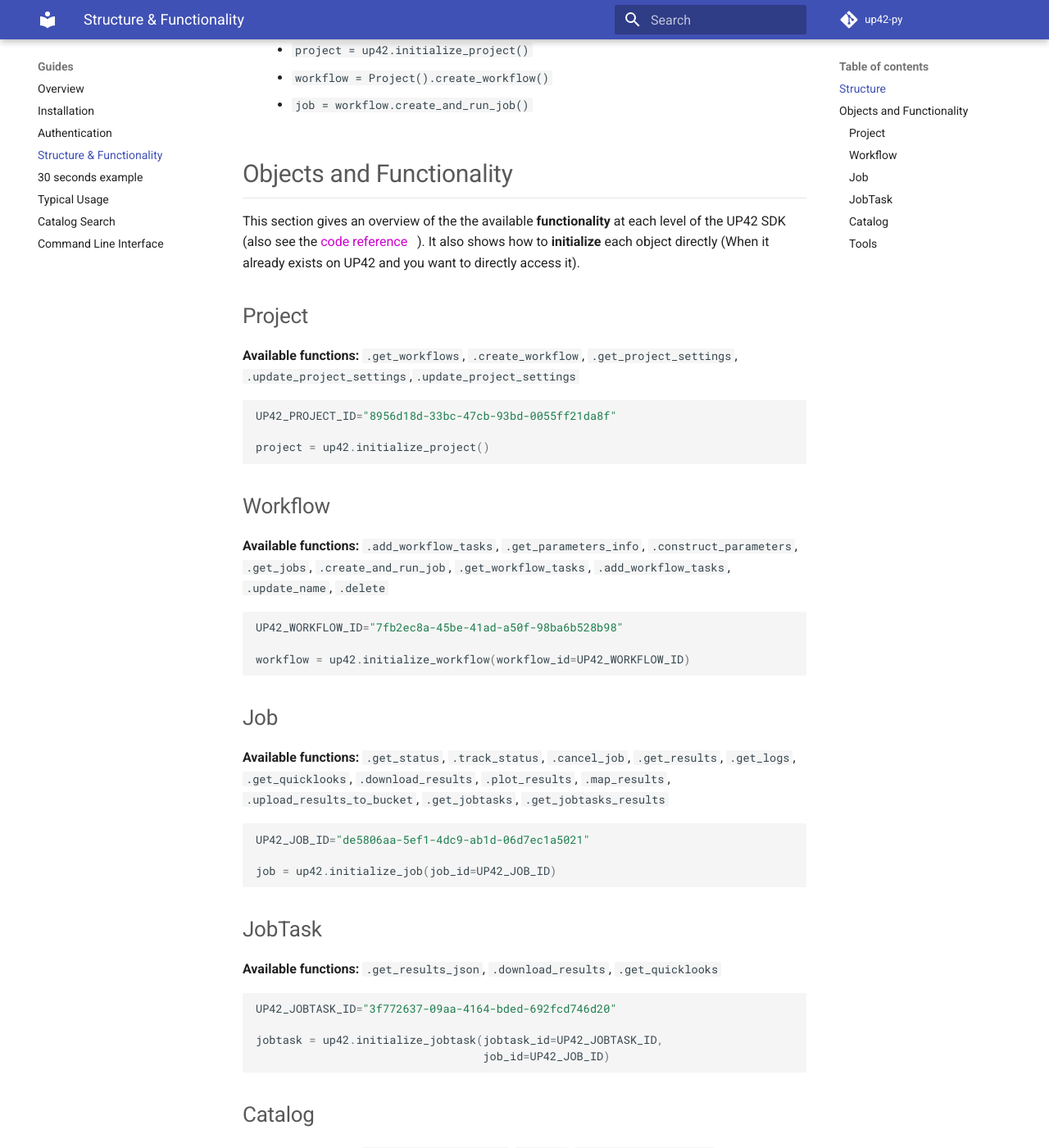
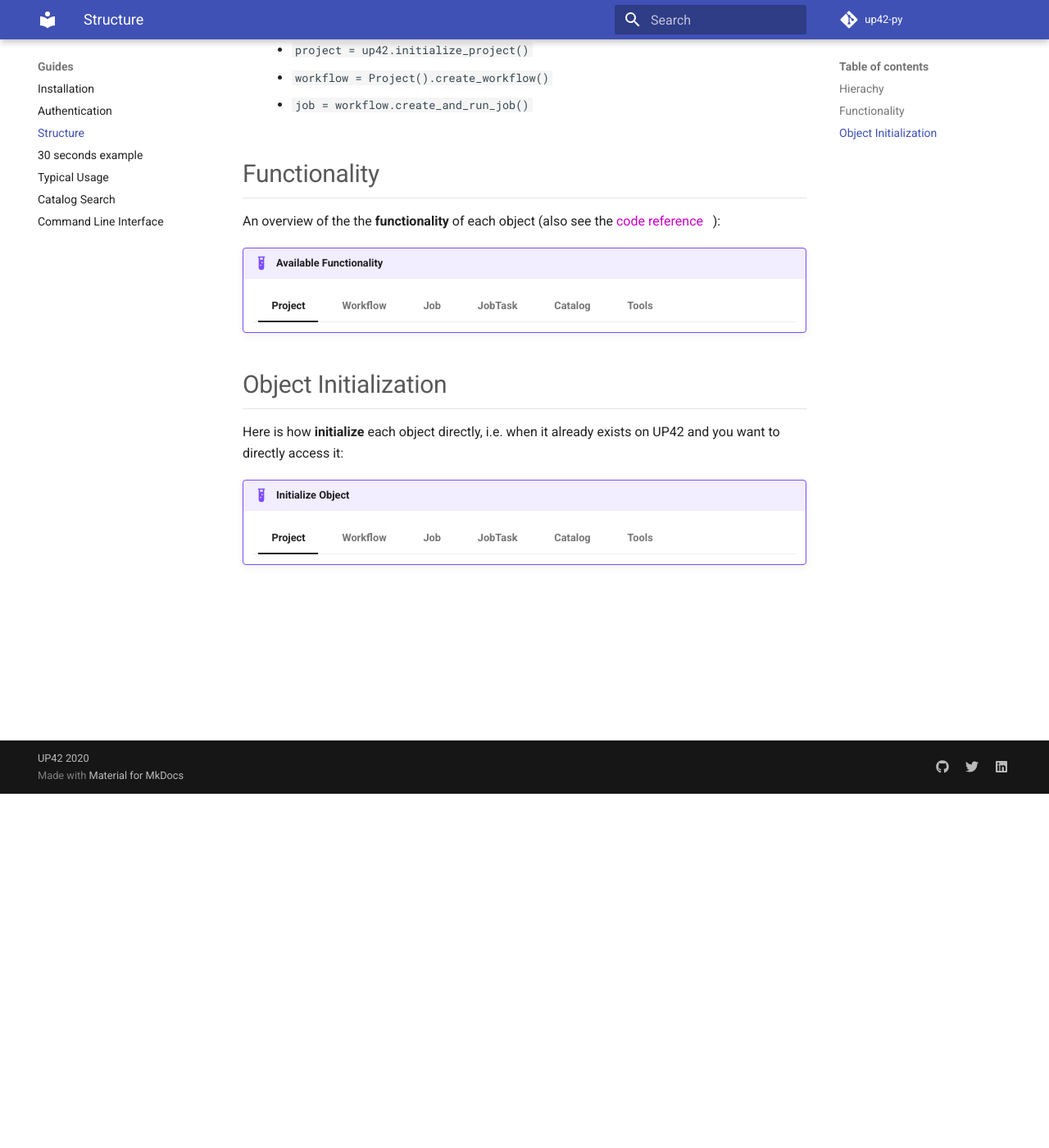
Before and after one commit to up42/up42-py, an MkDocs documentation site: the page built from docs/02_objects.md, in a window 1280 px wide and 1400 px high, scrolled down 432 px. Shown: the whole window at 82% size. Built offline with MkDocs 1.6.1 and Material for MkDocs 9.7.7, drawn with Linux system fonts in a browser that asks for light colours; comment, search, counter and statistics services are not loaded; some of the changed text lies outside the part shown.

Commit message:
Put object functionality & initialization in tabbed blocks

````diff
--- a/docs/02_objects.md
+++ b/docs/02_objects.md
@@ -1,6 +1,6 @@
-# Structure & Functionality
+# Structure
 
-## Structure
+## Hierachy
 
 - The Python SDK uses six object classes, representing the **hierarchical structure of UP42**:
     - **Project > Workflow > Job > JobTask**
@@ -12,74 +12,121 @@
     - `job = workflow.create_and_run_job()`
 
 
-## Objects and Functionality
+## Functionality
 
-This section gives an overview of the the available **functionality** at each level of the UP42 SDK
-(also see the [code reference](https://up42.github.io/up42-py/reference/project/)).
-It also shows how to **initialize** each object directly (When it already exists on UP42 and you want to directly access it).
+An overview of the the **functionality** of each object
+(also see the [code reference](https://up42.github.io/up42-py/reference/project/)):
 
-### Project
+!!! example "Available Functionality"
+    === "Project"
 
-**Available functions:** `.get_workflows`, `.create_workflow`, `.get_project_settings`, `.update_project_settings`,`.update_project_settings`
+        - `.get_workflows()`
+        - `.create_workflow()`
+        - `.get_project_settings()`
+        - `.update_project_settings()`
+        - `.update_project_settings()`
+
+    === "Workflow"
+
+        - `.add_workflow_tasks()`
+        - `.get_parameters_info()`
+        - `.construct_parameters()`
+        - `.get_jobs()`
+        - `.create_and_run_job()`
+        - `.get_workflow_tasks()`
+        - `.add_workflow_tasks()`
+        - `.update_name()`
+        - `.delete()`
+
+    === "Job"
+
+        - `.get_status()`
+        - `.track_status()`
+        - `.cancel_job()`
+        - `.get_results()`
+        - `.get_logs()`
+        - `.get_quicklooks()`
+        - `.download_results()`
+        - `.plot_results()`
+        - `.map_results()`
+        - `.upload_results_to_bucket()`
+        - `.get_jobtasks()`
+        - `.get_jobtasks_results()`
+
+    === "JobTask"
+
+        - `.get_results_json()`
+        - `.download_results()`
+        - `.get_quicklooks()`
+
+    === "Catalog"
+        - `.construct_parameters()`
+        - `.search()`
+        - `.download_quicklooks()
+
+    === "Tools"
+        - `.read_vector_file()`
+        - `.get_example_aoi()`
+        - `.draw_aoi()`
+        - `.plot_coverage()`
+        - `.plot_quicklooks()`
+        - `.plot_results()`
+        - `.get_blocks()`
+        - `.get_block_details()`
+        - `.validate_manifest()`
+        - `.initialize_project()`
 
 
-```python
-UP42_PROJECT_ID="8956d18d-33bc-47cb-93bd-0055ff21da8f"
+## Object Initialization
 
-project = up42.initialize_project()
-```
+Here is how **initialize** each object directly, i.e. when it already exists on UP42 and
+you want to directly access it:
 
-### Workflow
+!!! example "Initialize Object"
+    === "Project"
 
-**Available functions:** `.add_workflow_tasks`, `.get_parameters_info`, `.construct_parameters`, `.get_jobs`, `.create_and_run_job`, `.get_workflow_tasks`, `.add_workflow_tasks`, `.update_name`, `.delete`
+        ```python
+        up42.authenticate(project_id="123", project_api_key="456")
 
-```python
-UP42_WORKFLOW_ID="7fb2ec8a-45be-41ad-a50f-98ba6b528b98"
+        project = up42.initialize_project()
+        ```
 
-workflow = up42.initialize_workflow(workflow_id=UP42_WORKFLOW_ID)
-```
+    === "Workflow"
 
-### Job
+        ```python
+        UP42_WORKFLOW_ID="7fb2ec8a-45be-41ad-a50f-98ba6b528b98"
 
-**Available functions:** `.get_status`, `.track_status`, `.cancel_job`, `.get_results`, `.get_logs`, `.get_quicklooks`, `.download_results`, `.plot_results`, `.map_results`, `.upload_results_to_bucket`, `.get_jobtasks`, `.get_jobtasks_results`
+        workflow = up42.initialize_workflow(workflow_id=UP42_WORKFLOW_ID)
+        ```
 
+    === "Job"
 
-```python
-UP42_JOB_ID="de5806aa-5ef1-4dc9-ab1d-06d7ec1a5021"
+        ```python
+        UP42_JOB_ID="de5806aa-5ef1-4dc9-ab1d-06d7ec1a5021"
 
-job = up42.initialize_job(job_id=UP42_JOB_ID)
-```
+        job = up42.initialize_job(job_id=UP42_JOB_ID)
+        ```
 
-### JobTask
+    === "JobTask"
 
-**Available functions:** `.get_results_json`, `.download_results`, `.get_quicklooks`
+        ```python
+        UP42_JOBTASK_ID="3f772637-09aa-4164-bded-692fcd746d20"
 
+        jobtask = up42.initialize_jobtask(jobtask_id=UP42_JOBTASK_ID,
+                                          job_id=UP42_JOB_ID)
+        ```
 
-```python
-UP42_JOBTASK_ID="3f772637-09aa-4164-bded-692fcd746d20"
+    === "Catalog"
 
-jobtask = up42.initialize_jobtask(jobtask_id=UP42_JOBTASK_ID,
-                                  job_id=UP42_JOB_ID)
-```
+        ```python
+        catalog = up42.initialize_catalog()
+        ```
 
-### Catalog
+    === "Tools"
 
-**Available functions:** `.construct_parameters`, `.search`, `.download_quicklooks`
-
-
-```python
-catalog = up42.initialize_catalog()
-```
-
-### Tools
-
-The tools' functionalities can be accessed from any of the up42 objects.
-
-**Available functions:** `.read_vector_file`, `.get_example_aoi`, `.draw_aoi`, `.plot_coverage`, `.plot_quicklooks`, `.plot_results`, `.get_blocks`, `.get_block_details`, `.validate_manifest`, `.initialize_project`
-
-
-```python
-up42.get_example_aoi()
-# workflow.get_example_aoi()
-# job.get_example_aoi()
-```
+        The tools' functionalities can be accessed from any of the up42 objects, e.g.
+        ```python
+        up42.get_example_aoi()
+        # workflow.get_example_aoi()
+        # job.get_example_aoi()
+        ```
--- a/mkdocs.yml
+++ b/mkdocs.yml
@@ -22,27 +22,26 @@
 
 ## Page tree
 nav:
+    - Home: index.md
     - Guides:
-      - Overview: 'index.md'
-      - Installation: 'installation.md'
-      - Authentication: 'authentication.md'
-      - Structure & Functionality: '02_objects.md'
-      - 30 seconds example: '01_quickstart.md'
-      - Typical Usage: '04_typical_usage.md'
-      - Catalog Search: '03_catalog.md'
-      - Command Line Interface: '05_cli.md'
+      - Installation: installation.md
+      - Authentication: authentication.md
+      - Structure: 02_objects.md
+      - 30 seconds example: 01_quickstart.md
+      - Typical Usage: 04_typical_usage.md
+      - Catalog Search: 03_catalog.md
+      - Command Line Interface: 05_cli.md
     - Code Reference:
-        - Project: 'reference/project.md'
-        - Workflow: 'reference/workflow.md'
-        - Job: 'reference/job.md'
-        - JobTask: 'reference/jobtask.md'
-        - Tools: 'reference/tools.md'
+        - Project: reference/project.md
+        - Workflow: reference/workflow.md
+        - Job: reference/job.md
+        - JobTask: reference/jobtask.md
+        - Tools: reference/tools.md
     - Examples:
-        - Parallel Jobs: 'advanced/airports-parallel.md'
+        - Parallel Jobs: advanced/airports-parallel.md
     - FAQ:
-        - FAQ: 'faq.md'
-        - Changelog: 'changelog.md'
-
+        - FAQ: faq.md
+        - Changelog: changelog.md
 
 ## Configuration
 theme:
@@ -124,7 +123,7 @@
   - pymdownx.tasklist:
       custom_checkbox: true
   - pymdownx.tilde
-  #- pymdown.tabbed
+  - pymdownx.tabbed
 
 google_analytics:
   - 'UA-XXXXXXXX-X' #add account
````
